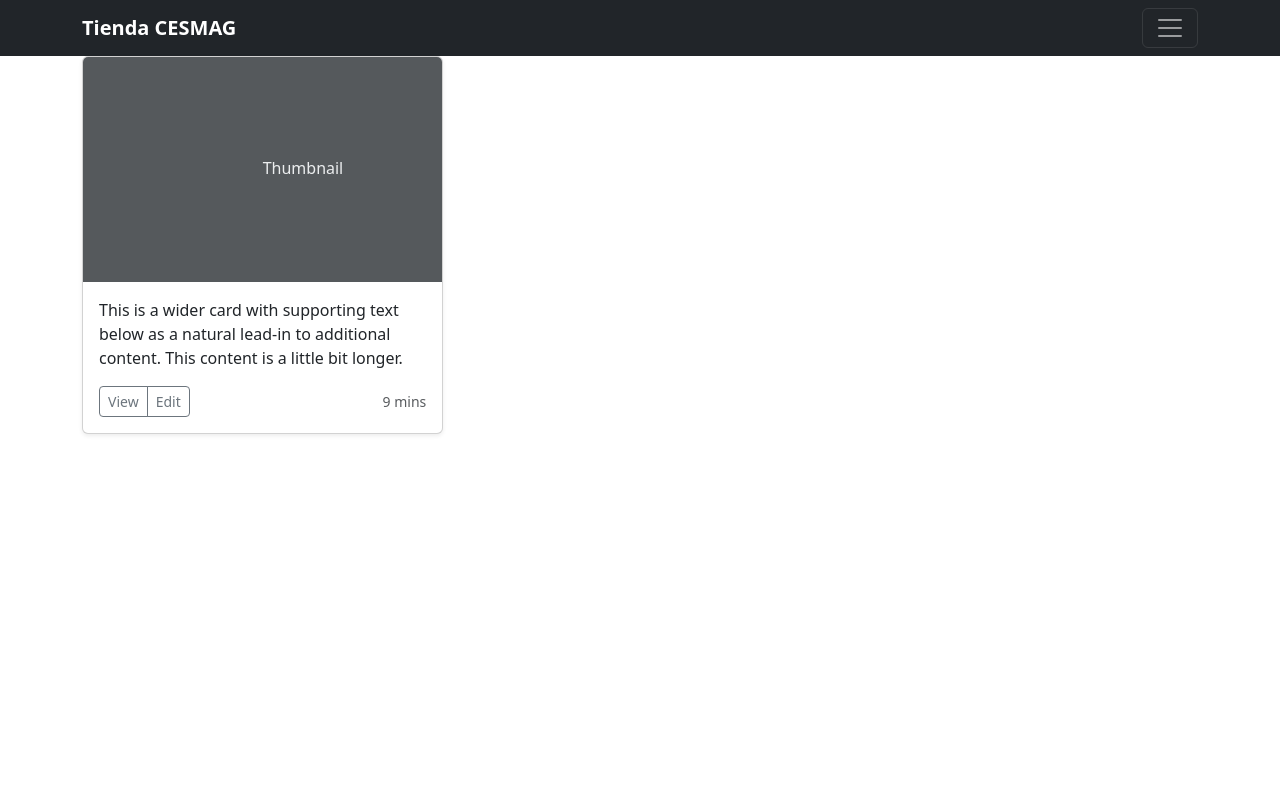
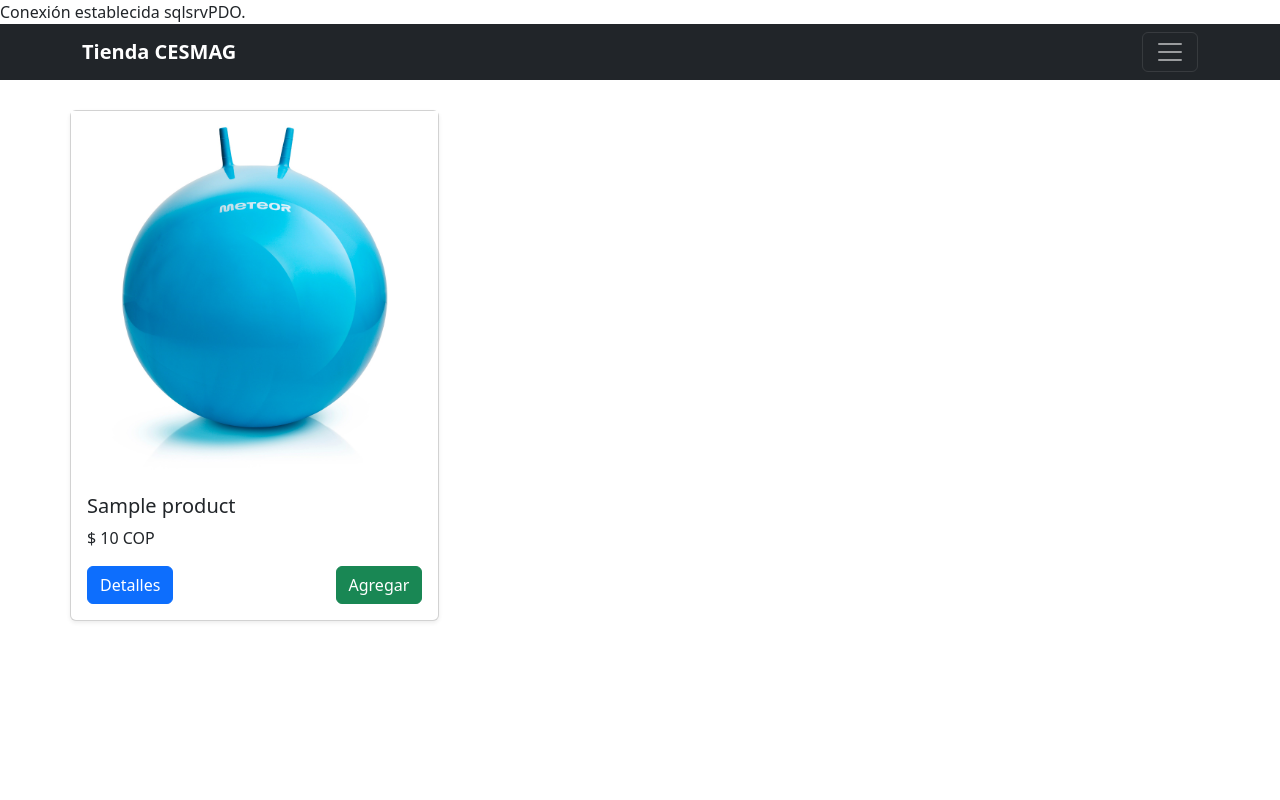
Before and after one commit to St3phen27/pasarelapagosUNICESMAG.github.io, a PHP site: page / in a window 1280 px wide. Run offline with PHP 8.4, Linux system fonts and the light colour scheme; tables that the repository leaves empty or names only in its code hold one stand-in row (values such as "Sample post"); some libraries are stand-ins or nearby versions.

Commit message:
avance 4.5

```diff
--- /dev/null
+++ b/config/databasePDO.php
@@ -0,0 +1,19 @@
+<?php
+class database{
+    static function conectar(){
+        $server = "STEPHEN-PC\SQLEXPRESS";
+        $database = "pasarelapagosUNICESMAG";
+        $username = "unicesmag";
+        $password = "12345678";
+
+        try {
+            $conn = new PDO("sqlsrv:server=$server;Database=$database", $username, $password);
+            $conn->setAttribute(PDO::ATTR_ERRMODE, PDO::ERRMODE_EXCEPTION);
+            echo "Conexión establecida sqlsrvPDO.<br />";
+        } catch(PDOException $e) {
+            die("Error de conexión: " . $e->getMessage());
+        }
+            return $conn;
+    }
+}
+?>
--- /dev/null
+++ b/css/styles.css
@@ -0,0 +1,3 @@
+main > .container {
+    padding: 30px 0;
+}
--- a/index.php
+++ b/index.php
@@ -1,3 +1,12 @@
+<?php
+require 'config/databasePDO.php';
+$db = new Database();
+$conn = $db->conectar();
+$sql = $conn->prepare("SELECT id_product, name, price FROM product");
+$sql->execute();
+$resultado = $sql->fetchAll(PDO::FETCH_ASSOC);
+?>
+
 <!DOCTYPE html>
 <html lang="en">
 <head>
@@ -8,7 +17,9 @@
     rel="stylesheet"
     integrity="sha384-QWTKZyjpPEjISv5WaRU9OFeRpok6YctnYmDr5pNlyT2bRjXh0JMhjY6hW+ALEwIH"
     crossorigin="anonymous">
+    <link href="css/styles.css" rel="stylesheet">
 </head>
+
 <body>
     <script src="https://cdn.jsdelivr.net/npm/bootstrap@5.3.3/dist/js/bootstrap.bundle.min.js"
     integrity="sha384-YvpcrYf0tY3lHB60NNkmXc5s9fDVZLESaAA55NDzOxhy9GkcIdslK1eN7N6jIeHz"
@@ -40,24 +51,31 @@
 <main>
     <div class="container">
     <div class="row row-cols-1 row-cols-sm-2 row-cols-md-3 g-3">
+        <?php
+        foreach($resultado as $row) {
+        ?>
         <div class="col">
           <div class="card shadow-sm">
-            <svg class="bd-placeholder-img card-img-top" width="100%" height="225" xmlns="http://www.w3.org/2000/svg" role="img" aria-label="Placeholder: Thumbnail" preserveAspectRatio="xMidYMid slice" focusable="false"><title>Placeholder</title><rect width="100%" height="100%" fill="#55595c"/><text x="50%" y="50%" fill="#eceeef" dy=".3em">Thumbnail</text></svg>
+
+
+            <img src="images/products/product_1.jpg"></img>
             <div class="card-body">
-              <p class="card-text">This is a wider card with supporting text below as a natural lead-in to additional content. This content is a little bit longer.</p>
+              <h5 class="card-title"><?php echo $row['name']; ?></h5>
+              <p class="card-text">$ <?php echo $row['price']; ?> COP</p>
               <div class="d-flex justify-content-between align-items-center">
                 <div class="btn-group">
-                  <button type="button" class="btn btn-sm btn-outline-secondary">View</button>
-                  <button type="button" class="btn btn-sm btn-outline-secondary">Edit</button>
+                    <a href="" class="btn btn-primary">Detalles</a>
                 </div>
-                <small class="text-body-secondary">9 mins</small>
+                <a href="" class="btn btn-success">Agregar</a>
               </div>
             </div>
           </div>
         </div>
+        <?php } ?>
     </div>
-    </div>
+</div>
 </main>
+
 
 </body>
 </html>
```
Also changed, not shown: config/database.php (added, +18 -0 lines), images/products/product_1.jpg (added).
